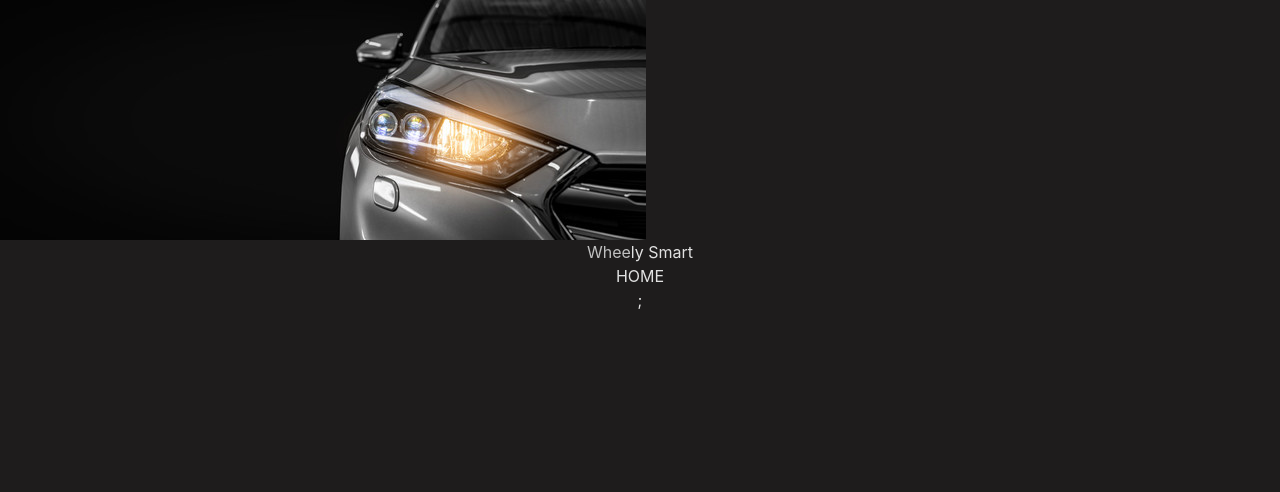
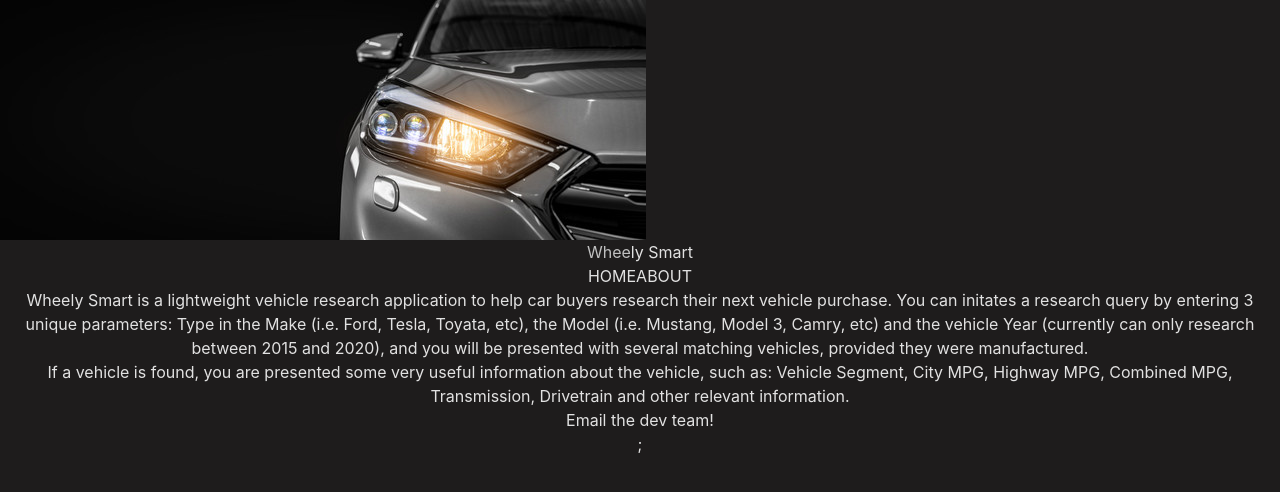
Before and after one commit to SJDiggs/vehicle-spelunker, a React (Vite) app: page /about in a window 1280 px wide. Before the commit this address had no page. Shown: the top 492 px of the page. Built offline with nearby package versions, Linux system fonts and the light colour scheme.

Commit message:
baselined About page

```diff
--- /dev/null
+++ b/public/about.json
@@ -0,0 +1,5 @@
+{
+    "devEmail": "mailto:stevediggs70@gmail.com",
+    "aboutContent": "Wheely Smart is a lightweight vehicle research application to help car buyers research their next vehicle purchase.  You can initates a research query by entering 3 unique parameters: Type in the Make (i.e. Ford, Tesla, Toyata, etc), the Model (i.e. Mustang, Model 3, Camry, etc) and the vehicle Year (currently can only research between 2015 and 2020), and you will be presented with several matching vehicles, provided they were manufactured.",
+    "aboutResults": "If a vehicle is found, you are presented some very useful information about the vehicle, such as: Vehicle Segment, City MPG, Highway MPG, Combined MPG, Transmission, Drivetrain and other relevant information."
+}
--- /dev/null
+++ b/src/About.jsx
@@ -0,0 +1,49 @@
+
+import { useState, useEffect } from "react"
+import "./About.css"
+
+function About() {
+    // 1. create state to hold about data
+    const [about, setAbout] = useState(null);
+
+    // 2. create function to make api call
+    const getAboutData = async () => {
+
+      // 3a. make api call and get response
+      const response = await fetch("./about.json")
+
+      // 3b. turn response into javascript object
+      const data = await response.json();
+
+    // 3c. set the about state to the data
+      setAbout(data);
+};
+
+// 3. make an initial call for the data inside a useEffect, so it only happens once on component load
+useEffect(() => { getAboutData() } , []);
+
+// define a function that will return the JSX needed once we get the data
+const loaded = () => (
+
+  <div className="about-section">
+
+    <div className="about-content">
+    <p>{about.aboutContent}</p>
+    </div>
+
+    <div className="about-results">
+    <p>{about.aboutResults}</p>
+    </div>
+
+    <div className="about-email">
+      {/* <a href="mailto:stevediggs70@gmail.com" target="_blank"> Click Here To Email Me!</a> */}
+      <a href={about.email} target="_blank"> Email the dev team!</a>
+    </div>
+  </div>
+);
+
+// if data arrives return the result of loaded, if not, an h1 that says loading
+return about ? loaded() : <h1>Loading...</h1>;
+}
+
+export default About;
--- a/src/App.jsx
+++ b/src/App.jsx
@@ -6,6 +6,7 @@ import Header from './Header.jsx'
 //Pages
 import Vehicle from './vehicle.jsx'
 import VehicleDetails from './VehicleDetails.jsx'
+import About from './About.jsx'
 
 import './App.css'
 
@@ -21,6 +22,7 @@ function App() {
           <Routes>
             <Route path="/" element={<Vehicle />} />
             <Route path="/details" element={<VehicleDetailsWrapper />} />
+            <Route path="/about" element={<About />} />
           </Routes>
         </main>;
       </div>
--- a/src/Header.jsx
+++ b/src/Header.jsx
@@ -9,14 +9,15 @@ return (
         <header className="relative" id="header-banner">
             <img src='src/images/Header_Banner1.png' alt="header-image" className="w-full h-40 object-cover" />
             <div className="absolute inset-y-0 left-0 flex flex-col items-start justify-center text-white text-shadow-lg pl-8">
-            <Link to="/">
-                <h1 className="text-4xl font-bold text-zinc-400 animate-zoom-in-once">
+                <Link to="/">
+                    <h1 className="text-4xl font-bold text-zinc-400 animate-zoom-in-once">
                     <span className="glow">Whee</span>
                     <span>ly Smart</span>
-                </h1>
-            </Link>
-                <nav className="flex flex-col items-start mt-14 text-zinc-600">
-            <Link to="/" className="text-xl">HOME</Link>
+                    </h1>
+                </Link>
+                <nav className="flex items-start mt-14 text-zinc-600">
+                    <Link to="/" className="text-xl mr-2">HOME</Link>
+                    <Link to="/about" className="text-xl ml-2">ABOUT</Link>
                 </nav>
             </div>
         </header>
--- a/src/VehicleDetails.jsx
+++ b/src/VehicleDetails.jsx
@@ -40,11 +40,13 @@ const VehicleDetails = ({ apiData }) => {
                     <TableRow label="Model" value={vehicle.model} />
                     <TableRow label="Year" value={vehicle.year} />
                     <TableRow label="Vehicle Segment" value={vehicle.class} />
+                    <TableRow label="Fuel Type" value={vehicle.fuel_type} />
                     <TableRow label="City MPG" value={vehicle.city_mpg} />
                     <TableRow label="Highway MPG" value={vehicle.highway_mpg} />
                     <TableRow label="Combined MPG" value={vehicle.combination_mpg} />
                     <TableRow label="Transmission" value={vehicle.transmission} />
                     <TableRow label="Drivetrain" value={vehicle.drive} />
+
                   </tbody>
                 </table>
               </div>
```
Also changed, not shown: src/About.css (added), src/components/Carousel.css (renamed from src/Carousel.css), src/components/Carousel.jsx (renamed from src/Carousel.jsx).
